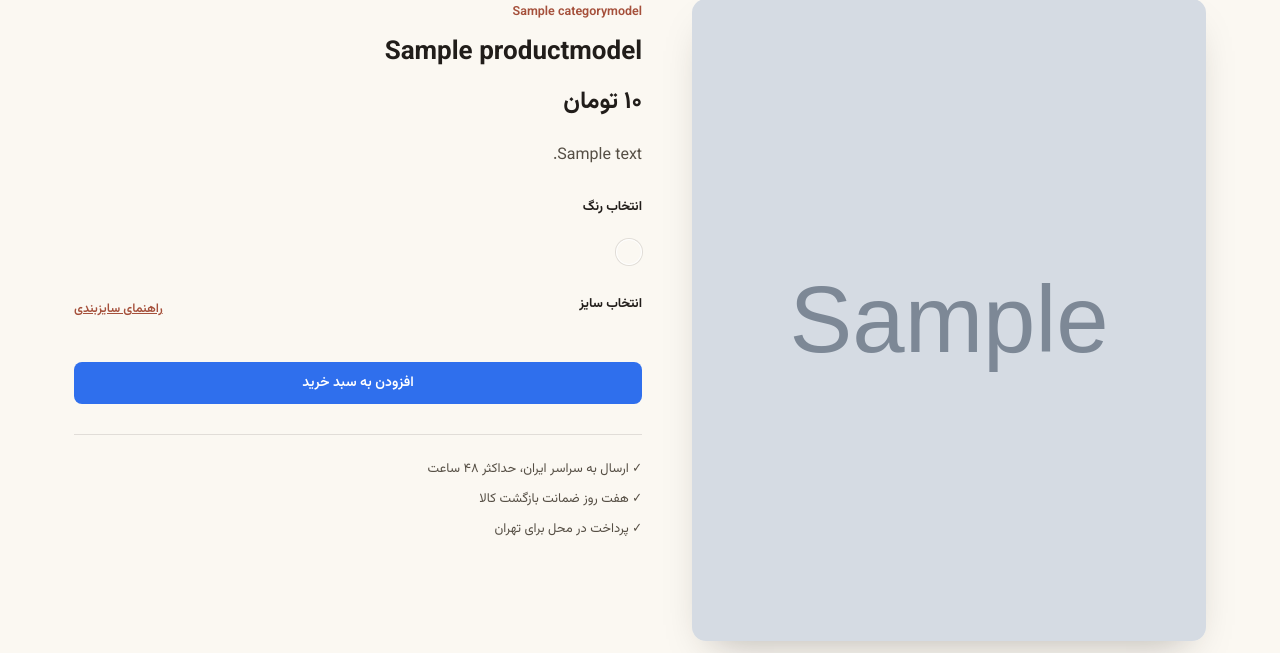
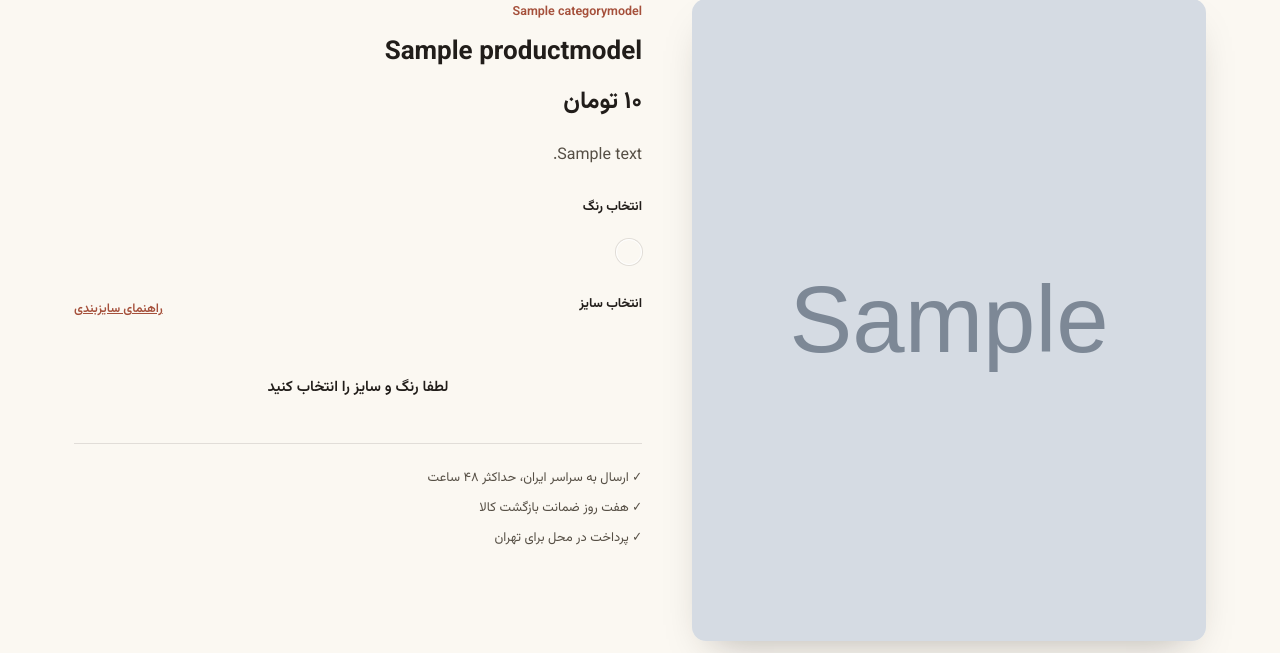
Before and after one commit to mhmdheydarii/Clothing-Store-Websit, a Django app: a page that uses templates/shop/product.html in a window 1280 px wide. Shown: the part 322-975 px from the top of the page. Run offline with Django 5.2, Linux system fonts and the light colour scheme; tables that the repository leaves empty hold one stand-in row (values such as "Sample post"); grey boxes marked "Sample" are stand-in pictures.

Commit message:
check stock for add in cart product

```diff
--- a/templates/shop/product.html
+++ b/templates/shop/product.html
@@ -106,11 +106,27 @@
           </div>
 
           <!-- تعداد + افزودن به سبد -->
-          <div class="qty-add-row">
-            <button type="submit" class="btn btn-primary" onclick="AddToCart('{{variant.id}}')" style="flex:1;">
-              افزودن به سبد خرید
-            </button>
-          </div>
+          {% if variant %}
+            {% if variant.stock > 0 %}
+            <div class="qty-add-row">
+              <button type="submit" class="btn btn-primary" onclick="AddToCart('{{variant.id}}')" style="flex:1;">
+                افزودن به سبد خرید
+              </button>
+            </div>
+            {% else %}
+            <div class="qty-add-row">
+              <button class="btn btn-outline-dange" disabled style="flex:1;">
+               موجودی کالا به اتمام رسیده است
+              </button>
+            </div>
+            {% endif %}
+          {% else %}
+            <div class="qty-add-row">
+              <button class="btn btn-outline-dange" disabled style="flex:1;">
+              لطفا رنگ و سایز را انتخاب کنید
+              </button>
+            </div>
+          {% endif %}
 
         <!--</form>-->
         <!-- /FORM -->
```
